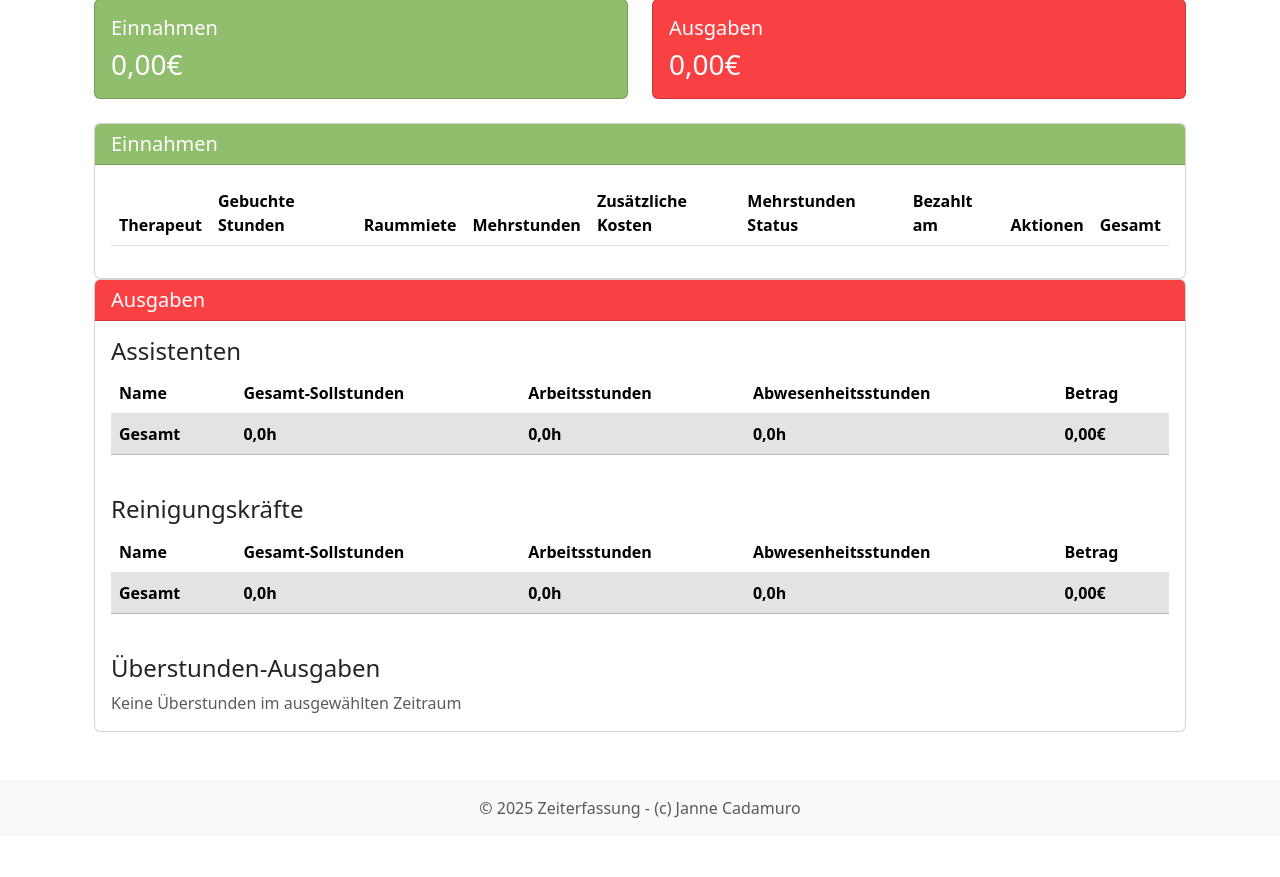
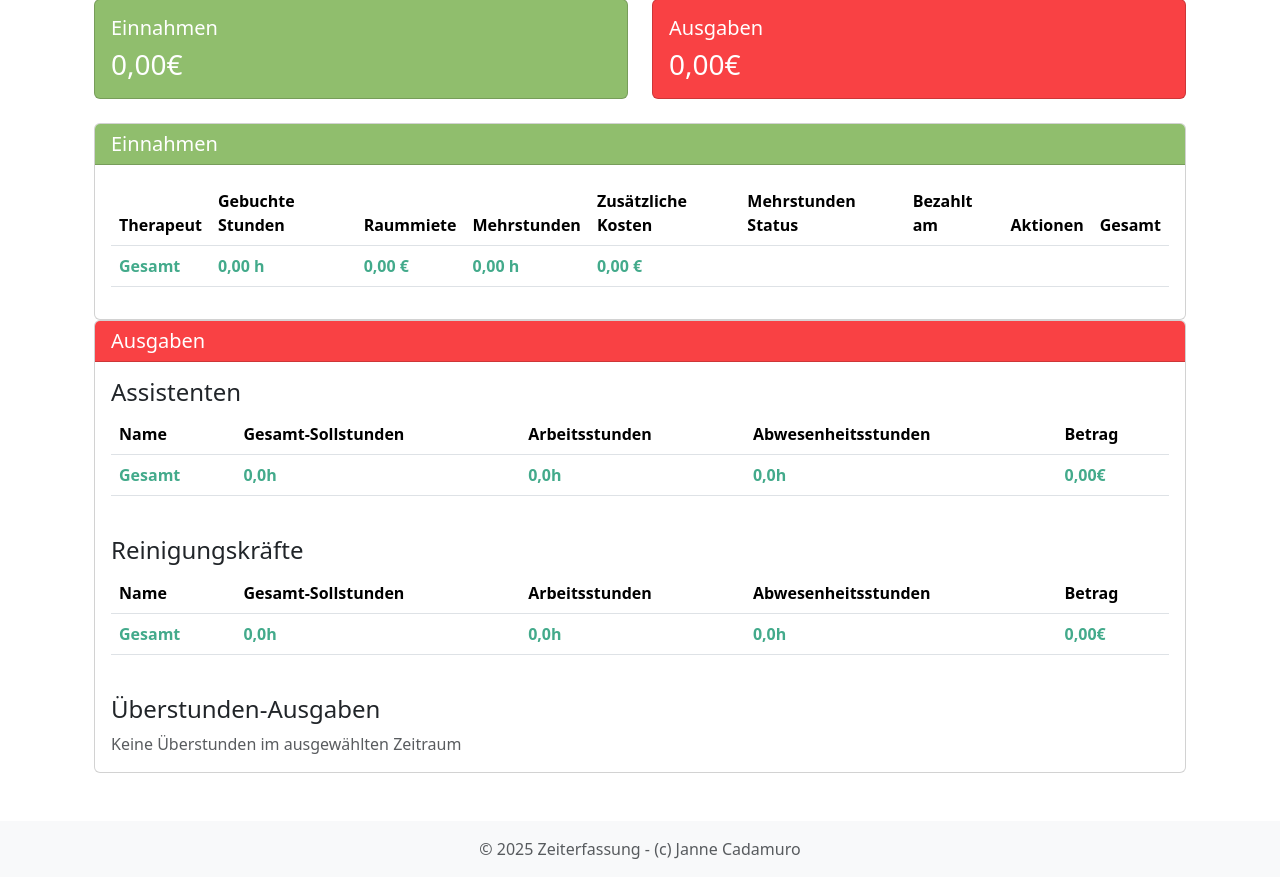
Before and after one commit to drfoehn/workfore_management, a Django app: page /finance-overview/ in a window 1280 px wide. Shown: the part 205-1082 px from the top of the page. Before the commit the page ends 1023 px from the top, so only its background shows below. Run offline with Django 5.2, Linux system fonts and the light colour scheme; a user stored in the database is signed in; tables that the repository leaves empty hold one stand-in row (values such as "Sample post"); lists and menus that the app fills with data are empty; some libraries are stand-ins or nearby versions.

Commit message:
finance - sums

```diff
--- a/workforce_management/static/css/custom.css
+++ b/workforce_management/static/css/custom.css
@@ -243,3 +243,7 @@ a:hover {
   border-color: var(--bs-success);
   opacity: 0.65;
 }
+
+.table-sum {
+  color: var(--zomp) !important;
+}
--- a/workforce_management/templates/wfm/finance_overview.html
+++ b/workforce_management/templates/wfm/finance_overview.html
@@ -127,6 +127,19 @@
                                     <td>{{ income.total|floatformat:2 }} €</td>
                                 </tr>
                                 {% endfor %}
+                                <tfoot>
+                                    <tr class="table">
+                                        <td class="table-sum"><strong>{% trans "Gesamt" %}</strong></td>
+                                        <td class="table-sum"><strong>{{ total_therapist_hours|floatformat:2 }} h</strong></td>
+                                        <td class="table-sum"><strong>{{ total_therapist_room_cost|floatformat:2 }} €</strong></td>
+                                        <td class="table-sum"><strong>{{ total_therapist_difference_hours|floatformat:2 }} h</strong></td>
+                                        <td class="table-sum"><strong>{{ total_therapist_extra_cost|floatformat:2 }} €</strong></td>
+                                         <td></td>
+                                         <td></td>
+                                         <td></td>
+                                         <td></td>
+                                    </tr>
+                                </tfoot>
                             </tbody>
                         </table>
                     </div>
@@ -167,12 +180,12 @@
                                 {% endfor %}
                             </tbody>
                             <tfoot>
-                                <tr class="table-secondary">
-                                    <td><strong>{% trans "Gesamt" %}</strong></td>
-                                    <td><strong>{{ total_assistant_soll_hours|floatformat:1 }}h</strong></td>
-                                    <td><strong>{{ total_assistant_ist_hours|floatformat:1 }}h</strong></td>
-                                    <td><strong>{{ total_assistant_absence_hours|floatformat:1 }}h</strong></td>
-                                    <td><strong>{{ total_assistant_amount|floatformat:2 }}€</strong></td>
+                                <tr class="table">
+                                    <td class="table-sum"><strong>{% trans "Gesamt" %}</strong></td>
+                                    <td class="table-sum"><strong>{{ total_assistant_soll_hours|floatformat:1 }}h</strong></td>
+                                    <td class="table-sum"><strong>{{ total_assistant_ist_hours|floatformat:1 }}h</strong></td>
+                                    <td class="table-sum"><strong>{{ total_assistant_absence_hours|floatformat:1 }}h</strong></td>
+                                    <td class="table-sum"><strong>{{ total_assistant_amount|floatformat:2 }}€</strong></td>
                                 </tr>
                             </tfoot>
                         </table>
@@ -202,12 +215,12 @@
                                 </tr>
                                 {% endfor %}
                             <tfoot>
-                                <tr class="table-secondary">
-                                    <td><strong>{% trans "Gesamt" %}</strong></td>
-                                    <td><strong>{{ total_cleaning_soll_hours|floatformat:1 }}h</strong></td>
-                                    <td><strong>{{ total_cleaning_ist_hours|floatformat:1 }}h</strong></td>
-                                    <td><strong>{{ total_cleaning_absence_hours|floatformat:1 }}h</strong></td>
-                                    <td><strong>{{ total_cleaning_amount|floatformat:2 }}€</strong></td>
+                                <tr class="table">
+                                    <td class="table-sum"><strong>{% trans "Gesamt" %}</strong></td>
+                                    <td class="table-sum"><strong>{{ total_cleaning_soll_hours|floatformat:1 }}h</strong></td>
+                                    <td class="table-sum"><strong>{{ total_cleaning_ist_hours|floatformat:1 }}h</strong></td>
+                                    <td class="table-sum"><strong>{{ total_cleaning_absence_hours|floatformat:1 }}h</strong></td>
+                                    <td class="table-sum"><strong>{{ total_cleaning_amount|floatformat:2 }}€</strong></td>
                                 </tr>
                             </tfoot>
                         </table>
@@ -225,6 +238,9 @@
                                             <th>{% trans "Position" %}</th>
                                             <th>{% trans "Überstunden" %}</th>
                                             <th>{% trans "Betrag" %}</th>
+                                            <th>{% trans "Status" %}</th>
+                                            <th>{% trans "Bezahlt am" %}</th>
+                                            <th>{% trans "Aktionen" %}</th>
                                         </tr>
                                     </thead>
                                     <tbody>
@@ -234,14 +250,44 @@
                                             <td>{{ expense.role_display }}</td>
                                             <td>{{ expense.overtime_hours|floatformat:1 }} h</td>
                                             <td>{{ expense.amount|floatformat:2 }} €</td>
+                                            <td>
+                                                {% if expense.overtime_paid %}
+                                                    <span class="badge bg-success">{% trans "Bezahlt" %}</span>
+                                                {% else %}
+                                                    <span class="badge bg-warning">{% trans "Ausstehend" %}</span>
+                                                {% endif %}
+                                            </td>
+                                            <td>
+                                                {% if expense.overtime_paid_date %}
+                                                    {{ expense.overtime_paid_date|date:"d.m.Y" }}
+                                                {% else %}
+                                                    -
+                                                {% endif %}
+                                            </td>
+                                            <td>
+                                                <button type="button"
+                                                        class="btn btn-sm {% if expense.overtime_paid %}btn-outline-success{% else %}btn-success{% endif %} mark-overtime-paid-btn"
+                                                        data-employee-id="{{ expense.employee__id }}"
+                                                        data-month="{{ current_date.month }}"
+                                                        data-year="{{ current_date.year }}">
+                                                    {% if expense.overtime_paid %}
+                                                        <i class="bi bi-x-lg"></i> {% trans "Bezahlung zurücksetzen" %}
+                                                    {% else %}
+                                                        <i class="bi bi-check-lg"></i> {% trans "Als bezahlt markieren" %}
+                                                    {% endif %}
+                                                </button>
+                                            </td>
                                         </tr>
                                         {% endfor %}
                                     </tbody>
                                     <tfoot>
-                                        <tr class="table-secondary">
-                                            <td colspan="2"><strong>{% trans "Gesamt" %}</strong></td>
-                                            <td><strong>{{ total_overtime_hours|floatformat:1 }} h</strong></td>
-                                            <td><strong>{{ total_overtime_amount|floatformat:2 }} €</strong></td>
+                                        <tr class="table">
+                                            <td colspan="2" class="table-sum"><strong>{% trans "Gesamt" %}</strong></td>
+                                            <td class="table-sum"><strong>{{ total_overtime_hours|floatformat:1 }} h</strong></td>
+                                            <td class="table-sum"><strong>{{ total_overtime_amount|floatformat:2 }} €</strong></td>
+                                            <td></td>
+                                            <td></td>
+                                            <td></td>
                                         </tr>
                                     </tfoot>
                                 </table>
@@ -274,6 +320,7 @@ $(document).ready(function() {
         console.log('Button clicked:', this);
         console.log('Button data:', {
             therapistId: $(this).data('therapist-id'),
+            employeeId: $(this).data('employee-id'),
             month: $(this).data('month'),
             year: $(this).data('year'),
             class: this.className
@@ -335,6 +382,43 @@ $(document).ready(function() {
             }
         });
     });
+
+    // Neuer Überstunden Handler
+    $(document).on('click', '.mark-overtime-paid-btn', function(e) {
+        e.preventDefault();
+        e.stopPropagation();
+
+        const $btn = $(this);
+        const employeeId = $btn.data('employee-id');
+        const month = $btn.data('month');
+        const year = $btn.data('year');
+        const isPaid = $btn.hasClass('btn-outline-success');
+
+        $.ajax({
+            url: '{% url "wfm:api-mark-overtime-as-paid" %}',
+            method: 'POST',
+            headers: {
+                'X-CSRFToken': csrftoken,
+                'Content-Type': 'application/json'
+            },
+            data: JSON.stringify({
+                employee_id: employeeId,
+                month: month,
+                year: year,
+                set_paid: !isPaid
+            }),
+            success: function(response) {
+                if (response.success) {
+                    location.reload();
+                } else {
+                    alert('{% trans "Ein Fehler ist aufgetreten" %}');
+                }
+            },
+            error: function() {
+                alert('{% trans "Ein Fehler ist aufgetreten" %}');
+            }
+        });
+    });
 });
 
 // Direkter Test ob Script ausgeführt wird
--- a/workforce_management/wfm/views.py
+++ b/workforce_management/wfm/views.py
@@ -3093,6 +3093,11 @@ class FinanceOverviewView(LoginRequiredMixin, OwnerRequiredMixin, TemplateView):
 
         context['grouped_income'] = grouped_income.values()
 
+        total_therapist_hours = sum(income['scheduled_hours'] for income in grouped_income.values())
+        total_therapist_room_cost = sum(income['room_cost'] for income in grouped_income.values())
+        total_therapist_difference_hours = sum(income['difference_hours'] for income in grouped_income.values())
+        total_therapist_extra_cost = sum(income['extra_cost'] for income in grouped_income.values())
+
         # 2. Ausgaben für Mitarbeiter
         # Hole die Daten aus der WorkingHoursListView
         working_hours_view = WorkingHoursListView()
@@ -3162,13 +3167,15 @@ class FinanceOverviewView(LoginRequiredMixin, OwnerRequiredMixin, TemplateView):
         overtime_expenses = OvertimeAccount.objects.filter(
             year=year,
             month=month,
-            overtime_paid=False,  # Nur unbezahlte Überstunden
             hours_for_payment__gt=0  # Nur Einträge mit zu bezahlenden Stunden
         ).select_related('employee').values(
+            'employee__id',
             'employee__first_name',
             'employee__last_name',
             'employee__role',
-            'employee__hourly_rate'
+            'employee__hourly_rate',
+            'overtime_paid',
+            'overtime_paid_date'
         ).annotate(
             overtime_hours=Sum('hours_for_payment'),
             amount=ExpressionWrapper(
@@ -3208,18 +3215,25 @@ class FinanceOverviewView(LoginRequiredMixin, OwnerRequiredMixin, TemplateView):
             a['amount'] for a in assistant_expenses.values()) + sum(c['amount'] for c in cleaning_expenses.values()) + total_overtime_amount
 
 
+
         context.update({
             'grouped_income': grouped_income.values(),
+            'total_therapist_hours': total_therapist_hours,
+            'total_therapist_room_cost': total_therapist_room_cost,
+            'total_therapist_difference_hours': total_therapist_difference_hours,
+            'total_therapist_extra_cost': total_therapist_extra_cost,
             'assistant_expenses': assistant_expenses.values(),
             'cleaning_expenses': cleaning_expenses.values(),
             'overtime_expenses': overtime_expenses,
             'total_overtime_hours': total_overtime_hours,
+            'total_overtime_amount': total_overtime_amount,
             'total_income': total_income,
             'total_expenses': total_expenses,
             'total_assistant_soll_hours': total_assistant_soll_hours,
             'total_assistant_ist_hours': total_assistant_ist_hours,
             'total_assistant_absence_hours': total_assistant_absence_hours,
             'total_assistant_amount': total_assistant_amount,
+
             'total_cleaning_soll_hours': total_cleaning_soll_hours,
             'total_cleaning_ist_hours': total_cleaning_ist_hours,
             'total_cleaning_absence_hours': total_cleaning_absence_hours,
@@ -3438,35 +3452,32 @@ def api_mark_therapist_extra_hours_as_paid(request):
 @login_required
 def api_mark_overtime_as_paid(request):
     """API-Endpoint zum Markieren von Überstunden als bezahlt"""
-    print("=== Überstunden API aufgerufen ===")
     if request.user.role != 'OWNER':
-        print(f"Keine Berechtigung für User {request.user}")
         return JsonResponse({'success': False, 'error': gettext('Keine Berechtigung')})
 
     if request.method != 'POST':
-        print(f"Falsche HTTP Methode: {request.method}")
         return JsonResponse({'success': False, 'error': gettext('Ungültige Anfrage')})
 
     try:
         data = json.loads(request.body)
-        print(f"Empfangene Daten: {data}")
 
         employee_id = data.get('employee_id')
         month = data.get('month')
         year = data.get('year')
         set_paid = data.get('set_paid', True)
 
-        print(f"Verarbeite: Mitarbeiter {employee_id}, Monat {month}, Jahr {year}, Setze bezahlt: {set_paid}")
-
-        # Hole Überstunden für diesen Monat
+        # Hole den Überstunden-Eintrag
         overtime = OvertimeAccount.objects.filter(
             employee_id=employee_id,
-            date__year=year,
-            date__month=month,
-            overtime_paid=not set_paid  # Nur die mit gegenteiligem Status
+            month=month,
+            year=year
         )
 
-        print(f"Gefundene Überstunden-Einträge: {overtime.count()}")
+        if not overtime.exists():
+            return JsonResponse({
+                'success': False,
+                'error': gettext('Keine Überstunden gefunden')
+            })
 
         # Markiere als bezahlt/unbezahlt
         updated_count = overtime.update(
@@ -3474,11 +3485,14 @@ def api_mark_overtime_as_paid(request):
             overtime_paid_date=timezone.now() if set_paid else None
         )
 
-        print(f"Aktualisierte Einträge: {updated_count}")
-        print(f"Neuer Status: {set_paid}, Neues Datum: {timezone.now() if set_paid else None}")
-
-        return JsonResponse({'success': True, 'updated': updated_count})
+        return JsonResponse({
+            'success': True,
+            'updated': updated_count,
+            'new_status': {
+                'paid': set_paid,
+                'paid_date': timezone.now().strftime('%Y-%m-%d') if set_paid else None
+            }
+        })
     except Exception as e:
-        print(f"Fehler aufgetreten: {str(e)}")
-        print(traceback.format_exc())
+        logger.error(f"Fehler beim Markieren der Überstunden: {str(e)}", exc_info=True)
         return JsonResponse({'success': False, 'error': str(e)})
```
